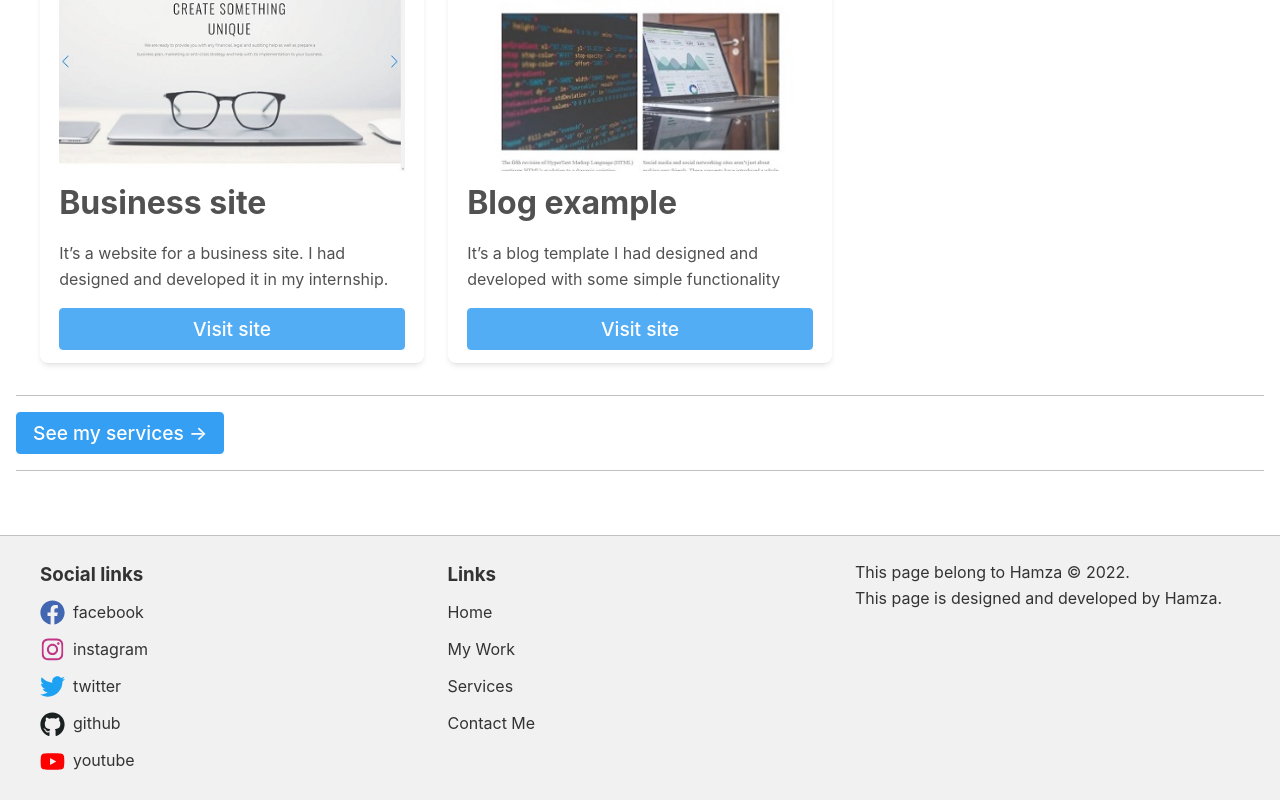
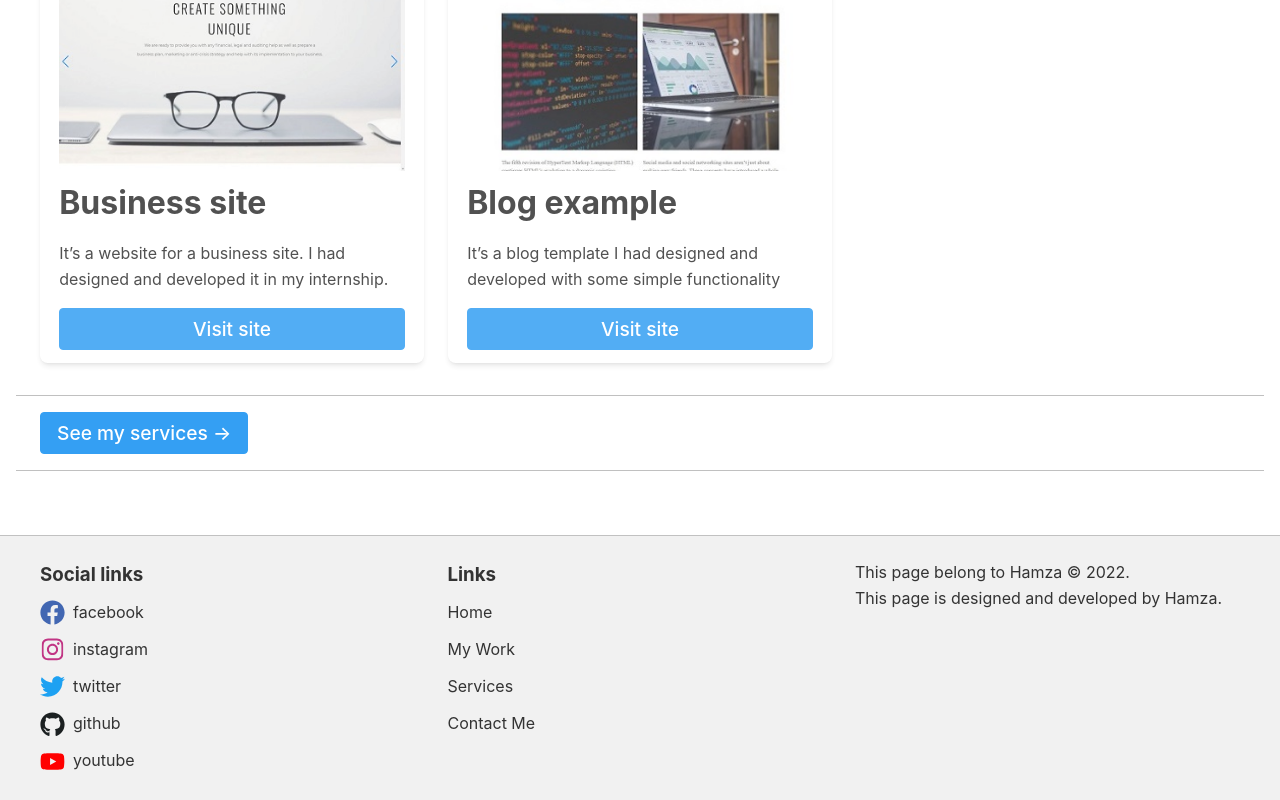
Before and after one commit to xwhiz/updated-portfolio, a Next.js app: page /work in a window 1280 px wide. Shown: the part 1232-2032 px from the top of the page. Built offline with nearby package versions, Linux system fonts and the light colour scheme.

Commit message:
Fix services button in works page.

```diff
--- a/pages/work.tsx
+++ b/pages/work.tsx
@@ -96,9 +96,11 @@ export default function Work() {
           ))}
         </Container>
         <div className="borders">
-          <Button>
-            <Link href="/services">See my services &rarr;</Link>
-          </Button>
+          <Container>
+            <Button>
+              <Link href="/services">See my services &rarr;</Link>
+            </Button>
+          </Container>
         </div>
       </WorkContainer>
       <Footer />
```
